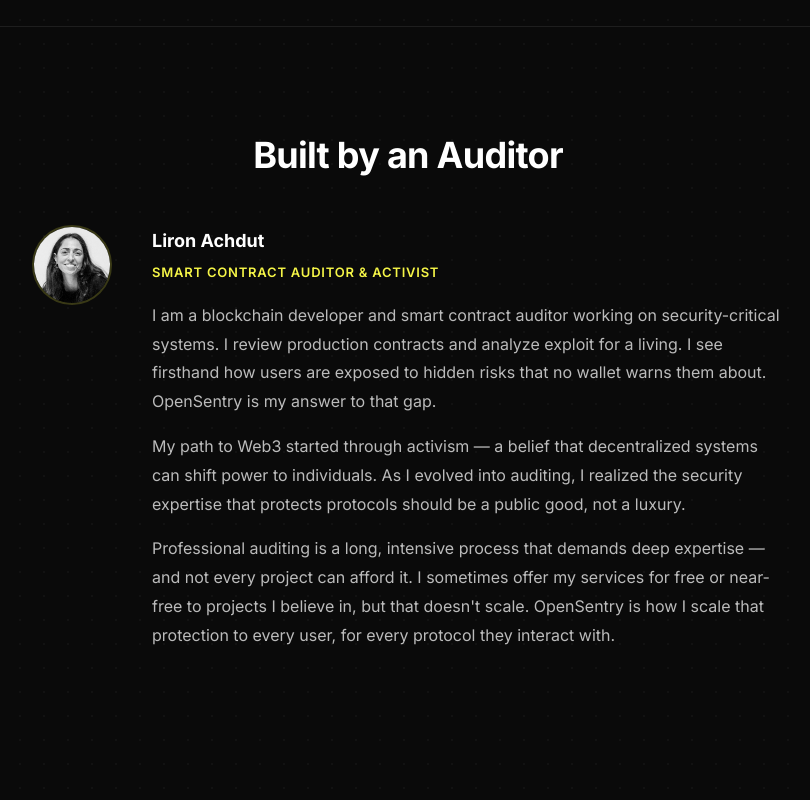
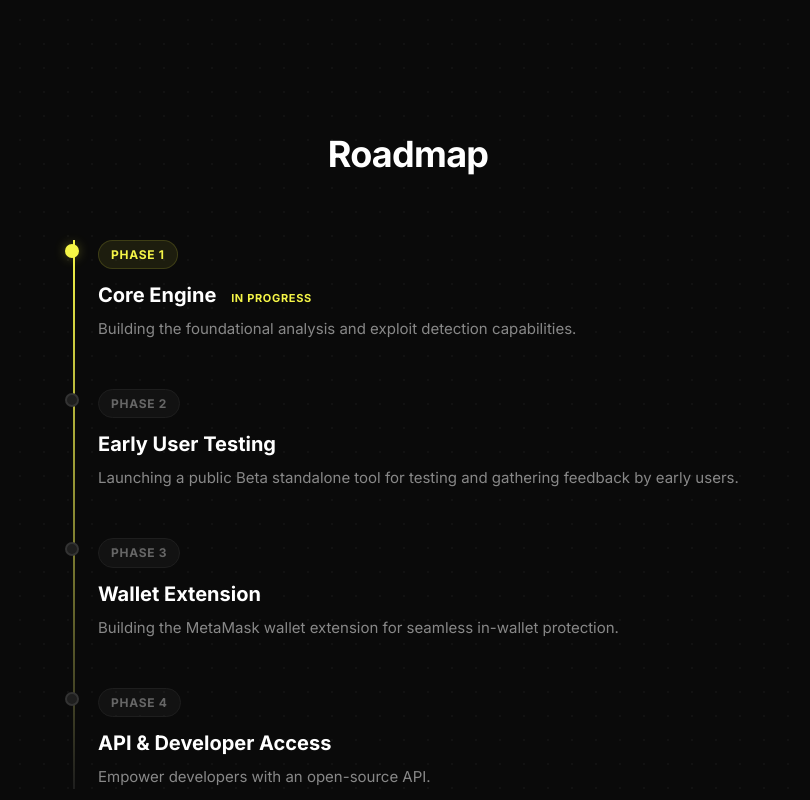
Before and after one commit to lirona/OpenSentry, a plain HTML site: page website/index.html in a window 1280 px wide. Shown: the part 3040-3840 px from the top of the page, without its empty margins (232-1042 px from the left). Drawn offline with Linux system fonts and the light colour scheme.

Commit message:
Add roadmap, footer links, beta signup updates

```diff
--- a/website/index.html
+++ b/website/index.html
@@ -967,6 +967,96 @@
       line-height: 1.4;
     }
 
+    /* ── Roadmap ── */
+    .roadmap {
+      padding: 100px 0;
+    }
+
+    .roadmap-timeline {
+      position: relative;
+      max-width: 700px;
+      margin: 0 auto;
+      padding-left: 40px;
+    }
+
+    .roadmap-timeline::before {
+      content: '';
+      position: absolute;
+      left: 15px;
+      top: 0;
+      bottom: 0;
+      width: 2px;
+      background: linear-gradient(180deg, #F5F547 0%, #1e1e1e 100%);
+    }
+
+    .roadmap-item {
+      position: relative;
+      margin-bottom: 48px;
+    }
+
+    .roadmap-item:last-child {
+      margin-bottom: 0;
+    }
+
+    .roadmap-dot {
+      position: absolute;
+      left: -33px;
+      top: 4px;
+      width: 14px;
+      height: 14px;
+      border-radius: 50%;
+      background: #1e1e1e;
+      border: 2px solid #333;
+    }
+
+    .roadmap-item.active .roadmap-dot {
+      background: #F5F547;
+      border-color: #F5F547;
+      box-shadow: 0 0 12px rgba(245, 245, 71, 0.3);
+    }
+
+    .roadmap-label {
+      display: inline-block;
+      font-size: 12px;
+      font-weight: 700;
+      text-transform: uppercase;
+      letter-spacing: 0.06em;
+      color: #F5F547;
+      background: rgba(245, 245, 71, 0.08);
+      border: 1px solid rgba(245, 245, 71, 0.15);
+      border-radius: 100px;
+      padding: 4px 12px;
+      margin-bottom: 10px;
+    }
+
+    .roadmap-item:not(.active) .roadmap-label {
+      color: #666;
+      background: rgba(255, 255, 255, 0.03);
+      border-color: #1e1e1e;
+    }
+
+    .roadmap-title {
+      font-size: 20px;
+      font-weight: 700;
+      margin-bottom: 6px;
+    }
+
+    .roadmap-desc {
+      color: #888;
+      font-size: 15px;
+      line-height: 1.6;
+    }
+
+    .roadmap-status {
+      display: inline-block;
+      font-size: 11px;
+      font-weight: 700;
+      text-transform: uppercase;
+      letter-spacing: 0.06em;
+      color: #F5F547;
+      margin-left: 10px;
+    }
+
     /* ── SVG Icons (inline) ── */
     .icon-svg {
       display: inline-block;
@@ -1035,6 +1125,10 @@
       .value-props-grid {
         grid-template-columns: 1fr;
         gap: 36px;
+      }
+
+      .roadmap-title {
+        font-size: 17px;
       }
 
       .about-content {
@@ -1189,7 +1283,7 @@
       <div class="section-header">
         <h2 class="section-title">How it Works</h2>
         <p class="section-subtitle">
-          OpenSentry analyzes a contract like an auditor would, applying technics that have so far been only available in professional audits.
+          OpenSentry analyzes a contract like an auditor would, applying techniques that have so far been only available in professional audits.
         </p>
       </div>
       <div class="how-cards">
@@ -1311,6 +1405,41 @@
     </div>
   </section>
 
+  <!-- ════ Roadmap ════ -->
+  <section class="roadmap section" id="roadmap">
+    <div class="container">
+      <div class="section-header">
+        <h2 class="section-title">Roadmap</h2>
+      </div>
+      <div class="roadmap-timeline">
+        <div class="roadmap-item active">
+          <div class="roadmap-dot"></div>
+          <div class="roadmap-label">Phase 1</div>
+          <div class="roadmap-title">Core Engine <span class="roadmap-status">In Progress</span></div>
+          <p class="roadmap-desc">Building the foundational analysis and exploit detection capabilities.</p>
+        </div>
+        <div class="roadmap-item">
+          <div class="roadmap-dot"></div>
+          <div class="roadmap-label">Phase 2</div>
+          <div class="roadmap-title">Early User Testing</div>
+          <p class="roadmap-desc">Launching a public Beta standalone tool for testing and gathering feedback by early users.</p>
+        </div>
+        <div class="roadmap-item">
+          <div class="roadmap-dot"></div>
+          <div class="roadmap-label">Phase 3</div>
+          <div class="roadmap-title">Wallet Extension</div>
+          <p class="roadmap-desc">Building the MetaMask wallet extension for seamless in-wallet protection.</p>
+        </div>
+        <div class="roadmap-item">
+          <div class="roadmap-dot"></div>
+          <div class="roadmap-label">Phase 4</div>
+          <div class="roadmap-title">API & Developer Access</div>
+          <p class="roadmap-desc">Empower developers with an open-source API.</p>
+        </div>
+      </div>
+    </div>
+  </section>
+
   <!-- ════ About ════ -->
   <section class="about" id="about">
     <div class="container">
@@ -1322,7 +1451,7 @@
         <div class="about-text">
           <div class="about-name">Liron Achdut</div>
           <div class="about-role">Smart Contract Auditor & Activist</div>
-          <p>I am a blockchain developer and smart contract auditor working on security-critical systems. I review production contracts and analyze exploit for a living. I see firsthand how users are exposed to hidden risks that no wallet warns them about. OpenSentry is my answer to that gap.</p>
+          <p>I am a blockchain developer and smart contract auditor working on security-critical systems. I review production contracts and analyze exploits for a living. I see firsthand how users are exposed to hidden risks that no wallet warns them about. OpenSentry is my answer to that gap.</p>
           <p>My path to Web3 started through activism — a belief that decentralized systems can shift power to individuals. As I evolved into auditing, I realized the security expertise that protects protocols should be a public good, not a luxury.</p>
           <p>Professional auditing is a long, intensive process that demands deep expertise — and not every project can afford it. I sometimes offer my services for free or near-free to projects I believe in, but that doesn't scale. OpenSentry is how I scale that protection to every user, for every protocol they interact with.</p>
         </div>
@@ -1391,6 +1520,10 @@
       <div class="footer-brand">
         <img src="logo.png" alt="OpenSentry" class="footer-brand-icon">
         <span>OpenSentry</span>
+      </div>
+      <div class="footer-links">
+        <a href="OpenSentry%20Deck.pdf" target="_blank">Deck</a>
+        <a href="https://github.com/lirona/OpenSentry" target="_blank">GitHub</a>
       </div>
       <div class="footer-copy">&copy; 2026 OpenSentry. All rights reserved.</div>
     </div>
```
Also changed, not shown: 1 other file.
